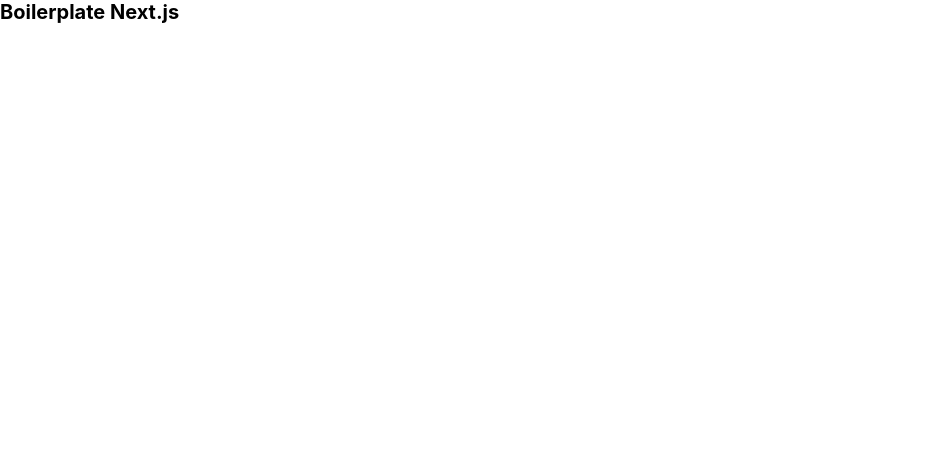
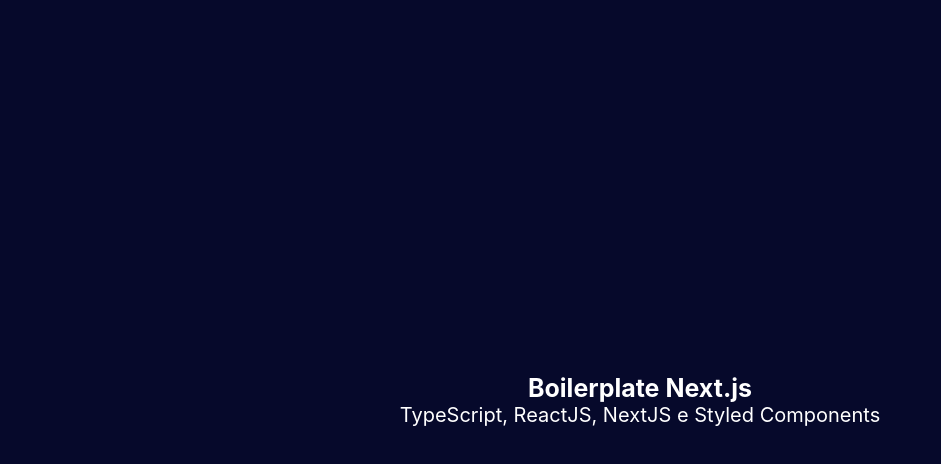
Before and after one commit to jwestarb/boilerplate-nextjs, a Next.js app: page / in a window 1280 px wide. Shown: the top 464 px of the page, without its empty margins (0-941 px from the left). Built offline with nearby package versions, Linux system fonts and the light colour scheme.

Commit message:
Configuração do Style Components com Jest

```diff
--- a/jest.config.js
+++ b/jest.config.js
@@ -2,6 +2,7 @@
   testEnvironment: 'jsdom',
   testPathIgnorePatterns: ['/node_modules/', '/.next/'],
   collectCoverage: true,
-  collectCoverageFrom: ['src/**/*.ts(x)'],
-  setupFilesAfterEnv: ['<rootDir>/.jest/setup.ts']
+  collectCoverageFrom: ['src/**/*.ts(x)?', '!src/**/stories.tsx'],
+  setupFilesAfterEnv: ['<rootDir>/.jest/setup.ts'],
+  modulePaths: ['<rootDir>/src/']
 }
--- a/package.json
+++ b/package.json
@@ -45,6 +45,7 @@
     "eslint-plugin-react-hooks": "^4.2.0",
     "husky": "^4.3.6",
     "jest": "^26.6.3",
+    "jest-styled-components": "^7.0.3",
     "lint-staged": "^10.5.3",
     "prettier": "^2.2.1",
     "typescript": "^4.1.3"
--- a/src/components/Main/index.tsx
+++ b/src/components/Main/index.tsx
@@ -1,7 +1,12 @@
+import * as S from './styles'
+
 const Main = () => (
-  <main>
-    <h1>Boilerplate Next.js</h1>
-  </main>
+  <S.Wrapper>
+    <S.Title>Boilerplate Next.js</S.Title>
+    <S.Description>
+      TypeScript, ReactJS, NextJS e Styled Components
+    </S.Description>
+  </S.Wrapper>
 )
 
 export default Main
--- /dev/null
+++ b/src/components/Main/styles.ts
@@ -0,0 +1,23 @@
+import styled from 'styled-components'
+
+export const Wrapper = styled.main`
+  background-color: #06092b;
+  color: #fff;
+  width: 100%;
+  height: 100%;
+  padding: 3rem;
+  text-align: center;
+  display: flex;
+  flex-direction: column;
+  align-items: center;
+  justify-content: center;
+`
+
+export const Title = styled.h1`
+  font-size: 2.5rem;
+`
+
+export const Description = styled.h2`
+  font-size: 2rem;
+  font-weight: 400;
+`
--- a/src/components/Main/test.tsx
+++ b/src/components/Main/test.tsx
@@ -12,4 +12,10 @@
 
     expect(container.firstChild).toMatchSnapshot()
   })
+
+  it('should render the colors correctly', () => {
+    const { container } = render(<Main />)
+
+    expect(container.firstChild).toHaveStyle({ 'background-color': '#06092b' })
+  })
 })
```
Also changed, not shown: src/types/jest-styled-components.d.ts (added, +30 -0 lines), .jest/setup.ts, 2 other files (tests, documents, lock files or other folders).
